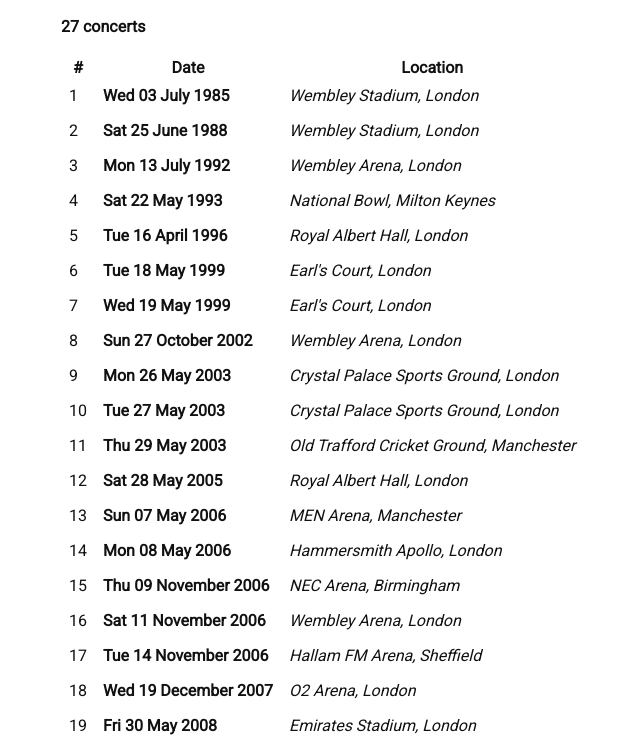
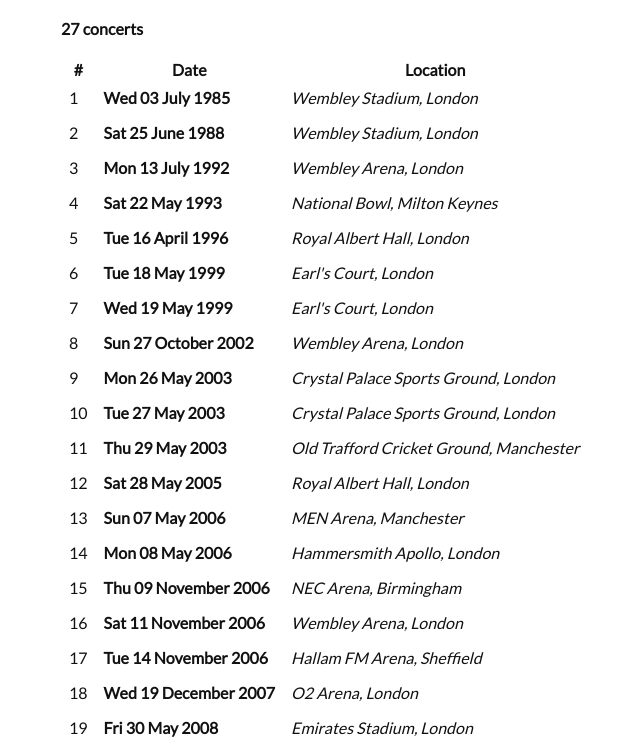
Before and after one commit to imbaker/ianbaker.me, a Gatsby site: page /springsteen in a window 1280 px wide. Shown: the part 140-892 px from the top of the page, without its empty margins (279-919 px from the left). Built offline with nearby package versions, Linux system fonts and the light colour scheme; Gatsby itself is replaced by a stand-in of ours.

Commit message:
Changed to use Lato font

```diff
--- a/src/components/layout.module.css
+++ b/src/components/layout.module.css
@@ -1,7 +1,7 @@
-@import url('https://fonts.googleapis.com/css?family=Roboto');
+@import url('https://fonts.googleapis.com/css?family=Lato');
 
 html {
-  font-family: 'Roboto', sans-serif;
+  font-family: 'Lato', sans-serif;
   color: #111111
 }
 
```
